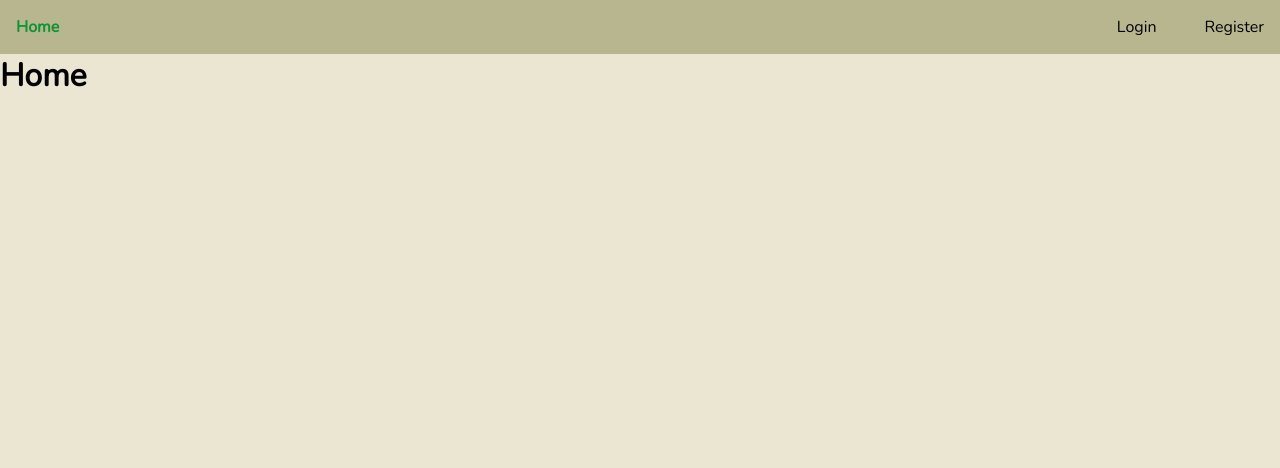
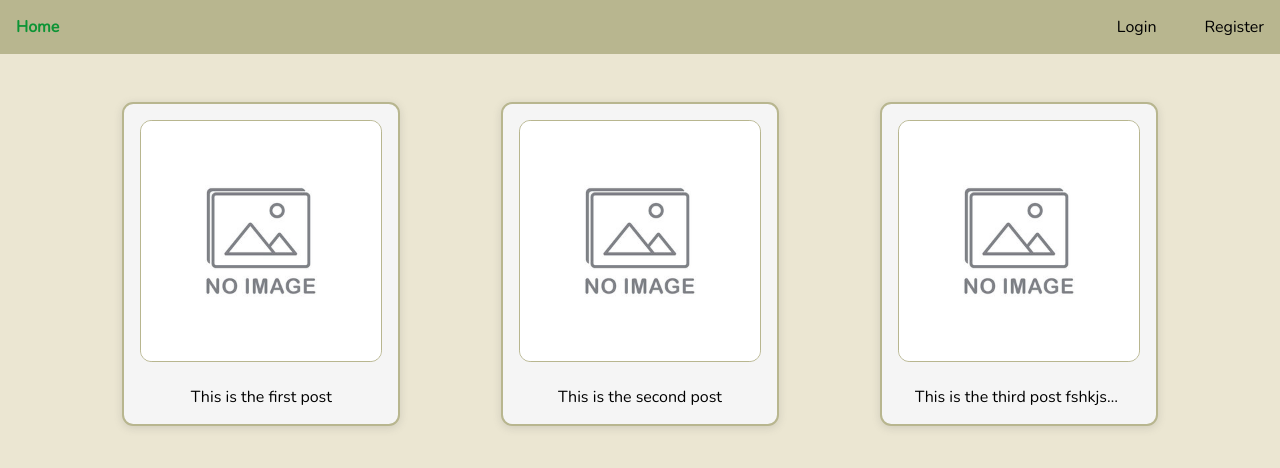
Before and after one commit to Iuluua/borker, a React (Vite) app: page / in a window 1280 px wide. Shown: the top 468 px of the page. Built offline with nearby package versions, Linux system fonts and the light colour scheme; data requests are answered from the project's data file; a web font is replaced by a local one.

Commit message:
Add home page

```diff
--- a/db.json
+++ b/db.json
@@ -11,21 +11,65 @@
     },
     {
       "email": "mirel.baciu@gmail.com",
-      "password": "$2a$10$V1tpTAt67umM.UlyX.tQN.wUD3f5jhdoVAUf8yDG/v7vK5vMEjvLO",
-      "image": "blob:http://localhost:5173/bc30ab95-3060-4354-a8ea-5bfe3e06334f",
-      "description": "I'm Mirel Baciu",
+      "password": "$2a$10$SO/4DpvTpKHGIPvwKHswUOq0YMOeCbfvGCrSBCCdaiIikCAhBhsPa",
+      "image": "/src/images/NoImageAvailable.jpg",
+      "description": "",
       "firstName": "Mirel",
-      "lastName": "Baciu",
+      "lastName": "Pop",
+      "id": 2
+    }
+  ],
+  "posts": [
+    {
+      "image": "/src/images/NoImageAvailable.jpg",
+      "description": "This is the first post",
+      "likes": 0,
+      "commentsIds": [1, 2],
+      "userId": 1,
+      "id": 1
+    },
+    {
+      "image": "/src/images/NoImageAvailable.jpg",
+      "description": "This is the second post",
+      "likes": 0,
+      "commentsIds": [3, 4],
+      "userId": 2,
       "id": 2
     },
     {
-      "email": "pop@mail.com",
-      "password": "$2a$10$NkXWSXlvRVmTFteCuCULhOhYc6ra1RWJTjroigTh1SVGHVILfCP.O",
-      "image": "blob:http://localhost:5173/1c40eb2a-d623-4768-a877-7b8aa76c2ccc",
-      "description": "",
-      "firstName": "Maria",
-      "lastName": "Popa",
+      "image": "/src/images/NoImageAvailable.jpg",
+      "description": "This is the third post fshkjshdhskjghfkjdhhhhhhhhhhhhhhhhhhhhhhhh",
+      "likes": 0,
+      "commentsIds": [5],
+      "userId": 2,
       "id": 3
+    }
+  ],
+  "comments": [
+    {
+      "text": "This is my comment - 1",
+      "userId": 2,
+      "id": 1
+    },
+    {
+      "text": "This is my comment - 2",
+      "userId": 2,
+      "id": 2
+    },
+    {
+      "text": "This is my comment - 3",
+      "userId": 1,
+      "id": 3
+    },
+    {
+      "text": "This is my comment - 4",
+      "userId": 1,
+      "id": 4
+    },
+    {
+      "text": "This is my comment - 5",
+      "userId": 1,
+      "id": 5
     }
   ]
 }
--- a/src/App.jsx
+++ b/src/App.jsx
@@ -7,6 +7,7 @@ import { NavBar } from './features/NavBar/NavBar';
 import { MobileMenu } from './features/MobileMenu/MobileMenu';
 import { AuthContextProvider } from './features/Auth/AuthContext';
 import { EditProfilePage } from './features/EditProfilePage/EditProfilePage';
+import { HomePage } from './features/HomePage/HomePage';
 
 function App() {
   return (
@@ -19,7 +20,7 @@ function App() {
             <Route path="register" element={<RegisterPage />} />
             <Route path="profile" element={<ProfilePage />} />
             <Route path="profile/edit" element={<EditProfilePage />} />
-            <Route path="/" element={<h1>Home</h1>} />
+            <Route path="/" element={<HomePage />} />
             <Route path="*" element={<h1>Not Found</h1>} />
           </Routes>
         </MobileMenu>
--- /dev/null
+++ b/src/features/HomePage/HomePage.jsx
@@ -0,0 +1,34 @@
+import { useEffect, useState } from "react";
+import styles from "./HomePage.module.css";
+import { useNavigate } from "react-router-dom";
+
+export const HomePage = () => {
+    const [posts, setPosts] = useState(null);
+
+    const navigate = useNavigate();
+
+    useEffect(() => {
+        async function getData() {
+            const data = await fetch("http://localhost:3000/posts")
+            .then(async (res) => {
+                const data = res.json();
+                return data;
+            })
+            setPosts(data);
+            console.log(data);
+        }
+        getData()
+    }, []);
+
+    return (
+        <ul className={styles.postsContainer}>
+            {posts && posts.map(post => (
+                <li key={post.id} className={styles.postsItem} onClick={() => navigate(`/posts/${post.id}`)}>
+                    <img src={post.image} alt="Not Found" className={styles.postsImage} />
+                    <p>{post.description}</p>
+                </li>
+            ))}
+            {!posts && <p>Buffering...</p>}
+        </ul>
+    );
+}
--- /dev/null
+++ b/src/features/HomePage/HomePage.module.css
@@ -0,0 +1,36 @@
+.postsContainer {
+    display: grid;
+    grid-template-columns: 1fr 1fr 1fr;
+    column-gap: 3rem;
+    padding: 3rem 6rem 3rem 6rem;
+}
+
+.postsContainer .postsItem {
+    justify-self: center;
+    list-style-type: none;
+    padding: 1rem;
+    background-color: var(--soft-white);
+    border-radius: 0.7rem;
+    display: flex;
+    flex-direction: column;
+    align-items: center;
+    gap: 1.5rem;
+    border: 2px solid var(--neutral-green);
+    box-shadow: rgba(99, 99, 99, 0.2) 0px 2px 8px 0px;
+    cursor: pointer;
+}
+
+.postsContainer .postsItem .postsImage {
+    border-radius: 0.7rem;
+    height: 15rem;
+    border: 1px solid var(--neutral-green);
+}
+
+.postsContainer .postsItem > p {
+    background-color: var(--soft-white);
+    white-space: nowrap;
+    overflow: hidden;
+    text-overflow: ellipsis;
+    width: 13rem;
+    text-align: center;
+}
--- a/src/index.css
+++ b/src/index.css
@@ -14,6 +14,7 @@
   --light-cream: #EBE6D2;
   --medium-cream: #DECCA6;
   --dark-cream: #D0C0A7;
+  --soft-white: #f5f5f5;
   --error-color: #b50303;
 
   --font-size-xs: 0.6rem;
```
